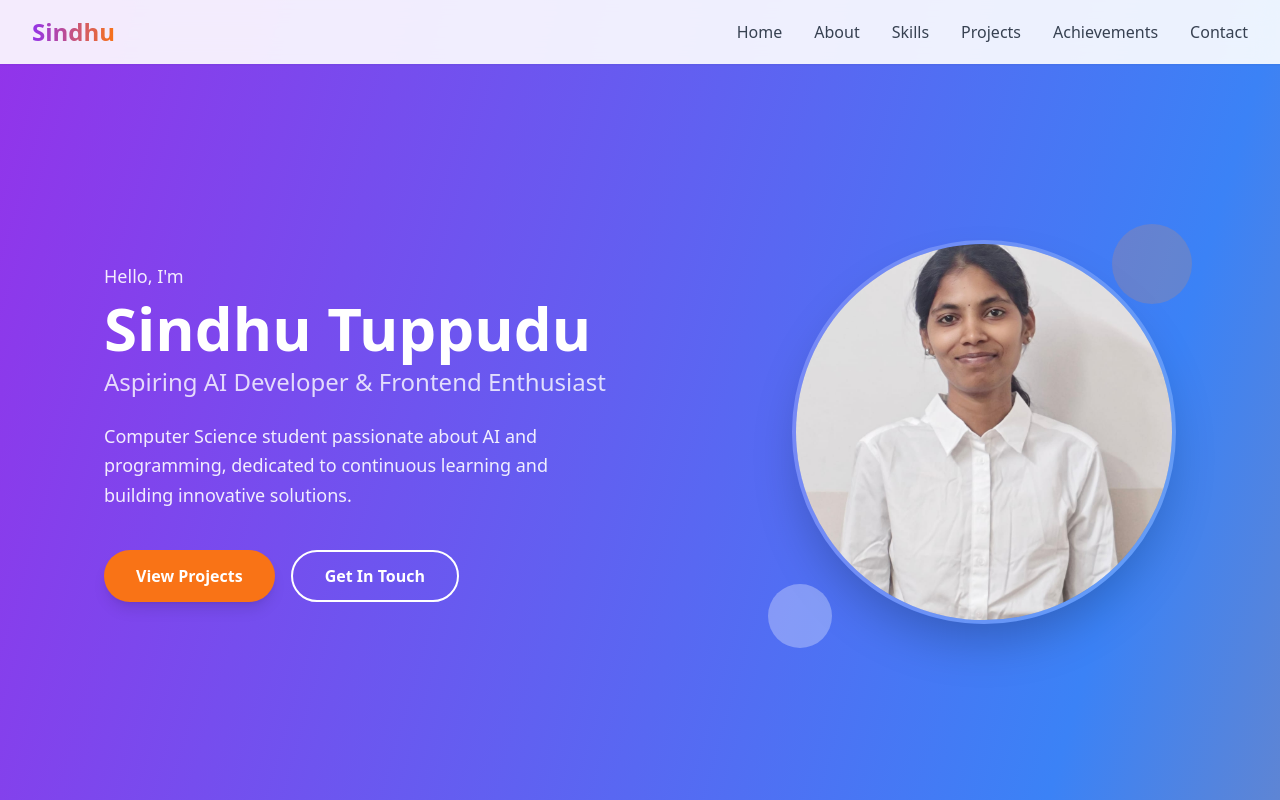
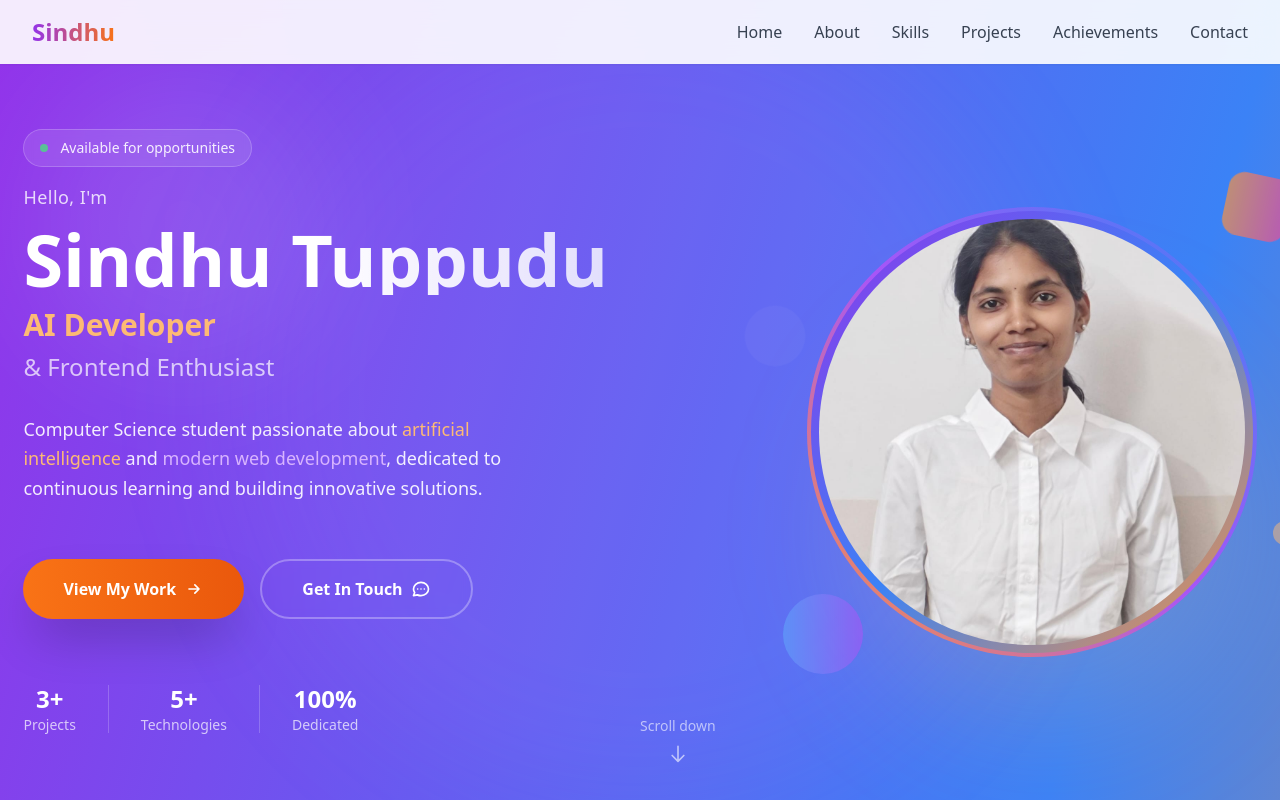
Before and after one commit to TuppuduSindhu/sindhu-portfolio, a React (Vite) app: page / in a window 1280 px wide. Shown: the top 800 px of the page. Built offline with nearby package versions, Linux system fonts and the light colour scheme.

Commit message:
Refine Home section UI/UX
Improved the design and user experience of the home section.

```diff
--- a/src/components/Hero.tsx
+++ b/src/components/Hero.tsx
@@ -1,60 +1,126 @@
 
 const Hero = () => {
   return (
-    <section id="home" className="min-h-screen flex items-center justify-center px-4 pt-16">
-      <div className="max-w-7xl mx-auto grid lg:grid-cols-2 gap-12 items-center">
+    <section id="home" className="min-h-screen flex items-center justify-center px-4 pt-16 relative overflow-hidden">
+      {/* Background decorative elements */}
+      <div className="absolute inset-0 overflow-hidden pointer-events-none">
+        <div className="absolute top-20 left-10 w-72 h-72 bg-white/10 rounded-full blur-3xl"></div>
+        <div className="absolute bottom-20 right-10 w-96 h-96 bg-orange-300/20 rounded-full blur-3xl"></div>
+        <div className="absolute top-1/2 left-1/2 transform -translate-x-1/2 -translate-y-1/2 w-[800px] h-[800px] bg-purple-400/10 rounded-full blur-3xl"></div>
+      </div>
+
+      <div className="max-w-7xl mx-auto grid lg:grid-cols-2 gap-16 items-center relative z-10">
         {/* Left Content */}
-        <div className="text-white space-y-6 animate-fade-in">
-          <div className="space-y-2">
-            <p className="text-lg font-medium text-white/90">Hello, I'm</p>
-            <h1 className="text-5xl lg:text-6xl font-bold leading-tight">
+        <div className="text-white space-y-8 animate-fade-in order-2 lg:order-1">
+          <div className="space-y-4">
+            <div className="inline-flex items-center px-4 py-2 bg-white/10 backdrop-blur-sm rounded-full border border-white/20">
+              <span className="w-2 h-2 bg-green-400 rounded-full mr-3 animate-pulse"></span>
+              <p className="text-sm font-medium text-white/90">Available for opportunities</p>
+            </div>
+
+            <div className="space-y-3">
+              <p className="text-lg font-medium text-white/80 tracking-wide">Hello, I'm</p>
+              <h1 className="text-5xl lg:text-7xl font-bold leading-tight bg-gradient-to-r from-white via-white to-white/80 bg-clip-text text-transparent">
                 Sindhu Tuppudu
               </h1>
-            <p className="text-xl lg:text-2xl text-white/80 font-medium">
-              Aspiring AI Developer & Frontend Enthusiast
+              <div className="space-y-2">
+                <p className="text-2xl lg:text-3xl font-semibold text-orange-300">
+                  AI Developer
+                </p>
+                <p className="text-xl lg:text-2xl text-white/70 font-medium">
+                  & Frontend Enthusiast
                 </p>
               </div>
+            </div>
+          </div>
 
-          <p className="text-lg text-white/90 leading-relaxed max-w-lg">
-            Computer Science student passionate about AI and programming, dedicated to continuous learning and building innovative solutions.
+          <p className="text-lg text-white/90 leading-relaxed max-w-lg font-light">
+            Computer Science student passionate about <span className="text-orange-300 font-medium">artificial intelligence</span> and
+            <span className="text-purple-300 font-medium"> modern web development</span>, dedicated to continuous learning and
+            building innovative solutions.
           </p>
 
-          <div className="flex flex-col sm:flex-row gap-4 pt-4">
+          <div className="flex flex-col sm:flex-row gap-4 pt-6">
             <button
               onClick={() => {
                 const element = document.getElementById("projects");
                 if (element) element.scrollIntoView({ behavior: "smooth" });
               }}
-              className="bg-orange-500 hover:bg-orange-600 text-white px-8 py-3 rounded-full font-semibold transition-all duration-300 hover:scale-105 shadow-lg"
+              className="group bg-gradient-to-r from-orange-500 to-orange-600 hover:from-orange-600 hover:to-orange-700 text-white px-10 py-4 rounded-full font-semibold transition-all duration-300 hover:scale-105 shadow-2xl hover:shadow-orange-500/25 flex items-center justify-center gap-2"
             >
-              View Projects
+              <span>View My Work</span>
+              <svg className="w-5 h-5 group-hover:translate-x-1 transition-transform duration-300" fill="none" stroke="currentColor" viewBox="0 0 24 24">
+                <path strokeLinecap="round" strokeLinejoin="round" strokeWidth={2} d="M13 7l5 5m0 0l-5 5m5-5H6" />
+              </svg>
             </button>
             <button
               onClick={() => {
                 const element = document.getElementById("contact");
                 if (element) element.scrollIntoView({ behavior: "smooth" });
               }}
-              className="border-2 border-white text-white hover:bg-white hover:text-purple-600 px-8 py-3 rounded-full font-semibold transition-all duration-300 hover:scale-105"
+              className="group border-2 border-white/30 text-white hover:bg-white/10 hover:border-white/50 px-10 py-4 rounded-full font-semibold transition-all duration-300 hover:scale-105 backdrop-blur-sm flex items-center justify-center gap-2"
             >
-              Get In Touch
+              <span>Get In Touch</span>
+              <svg className="w-5 h-5 group-hover:scale-110 transition-transform duration-300" fill="none" stroke="currentColor" viewBox="0 0 24 24">
+                <path strokeLinecap="round" strokeLinejoin="round" strokeWidth={2} d="M8 12h.01M12 12h.01M16 12h.01M21 12c0 4.418-4.03 8-9 8a9.863 9.863 0 01-4.255-.949L3 20l1.395-3.72C3.512 15.042 3 13.574 3 12c0-4.418 4.03-8 9-8s9 3.582 9 8z" />
+              </svg>
             </button>
+          </div>
+
+          {/* Social proof or stats */}
+          <div className="flex items-center gap-8 pt-8 text-white/70">
+            <div className="text-center">
+              <div className="text-2xl font-bold text-white">3+</div>
+              <div className="text-sm">Projects</div>
+            </div>
+            <div className="w-px h-12 bg-white/20"></div>
+            <div className="text-center">
+              <div className="text-2xl font-bold text-white">5+</div>
+              <div className="text-sm">Technologies</div>
+            </div>
+            <div className="w-px h-12 bg-white/20"></div>
+            <div className="text-center">
+              <div className="text-2xl font-bold text-white">100%</div>
+              <div className="text-sm">Dedicated</div>
+            </div>
           </div>
         </div>
 
         {/* Right Content - Profile Image */}
-        <div className="flex justify-center lg:justify-end animate-fade-in">
+        <div className="flex justify-center lg:justify-end animate-fade-in order-1 lg:order-2">
           <div className="relative">
-            <div className="w-80 h-80 lg:w-96 lg:h-96 rounded-full overflow-hidden border-4 border-white/20 shadow-2xl">
+            {/* Main image container */}
+            <div className="relative w-80 h-80 lg:w-[450px] lg:h-[450px]">
+              {/* Gradient border */}
+              <div className="absolute inset-0 bg-gradient-to-tr from-orange-400 via-purple-500 to-blue-500 rounded-full p-1">
+                <div className="w-full h-full bg-gradient-to-br from-purple-600 via-blue-500 to-orange-400 rounded-full p-2">
+                  <div className="w-full h-full rounded-full overflow-hidden">
                     <img
                       src="/lovable-uploads/431279b2-3991-4ee6-9c60-4e66f12daf8b.png"
                       alt="Sindhu Tuppudu"
-                className="w-full h-full object-cover"
+                      className="w-full h-full object-cover hover:scale-110 transition-transform duration-500"
                     />
                   </div>
-            {/* Decorative elements */}
-            <div className="absolute -top-4 -right-4 w-20 h-20 bg-orange-400 rounded-full opacity-20"></div>
-            <div className="absolute -bottom-6 -left-6 w-16 h-16 bg-white rounded-full opacity-30"></div>
                 </div>
+              </div>
+
+              {/* Floating elements */}
+              <div className="absolute -top-8 -right-8 w-16 h-16 bg-gradient-to-r from-orange-400 to-pink-500 rounded-2xl rotate-12 opacity-80 animate-pulse"></div>
+              <div className="absolute -bottom-6 -left-6 w-20 h-20 bg-gradient-to-r from-blue-400 to-purple-500 rounded-full opacity-60 animate-bounce" style={{animationDelay: '1s'}}></div>
+              <div className="absolute top-1/4 -left-12 w-8 h-8 bg-white rounded-full opacity-40 animate-ping" style={{animationDelay: '2s'}}></div>
+              <div className="absolute bottom-1/4 -right-10 w-6 h-6 bg-orange-300 rounded-full opacity-50 animate-pulse" style={{animationDelay: '0.5s'}}></div>
+            </div>
+          </div>
+        </div>
+      </div>
+
+      {/* Scroll indicator */}
+      <div className="absolute bottom-8 left-1/2 transform -translate-x-1/2 text-white/60 animate-bounce">
+        <div className="flex flex-col items-center gap-2">
+          <span className="text-sm font-medium">Scroll down</span>
+          <svg className="w-5 h-5" fill="none" stroke="currentColor" viewBox="0 0 24 24">
+            <path strokeLinecap="round" strokeLinejoin="round" strokeWidth={2} d="M19 14l-7 7m0 0l-7-7m7 7V3" />
+          </svg>
         </div>
       </div>
     </section>
```
Lines whose indentation alone changed are shown as unchanged.
